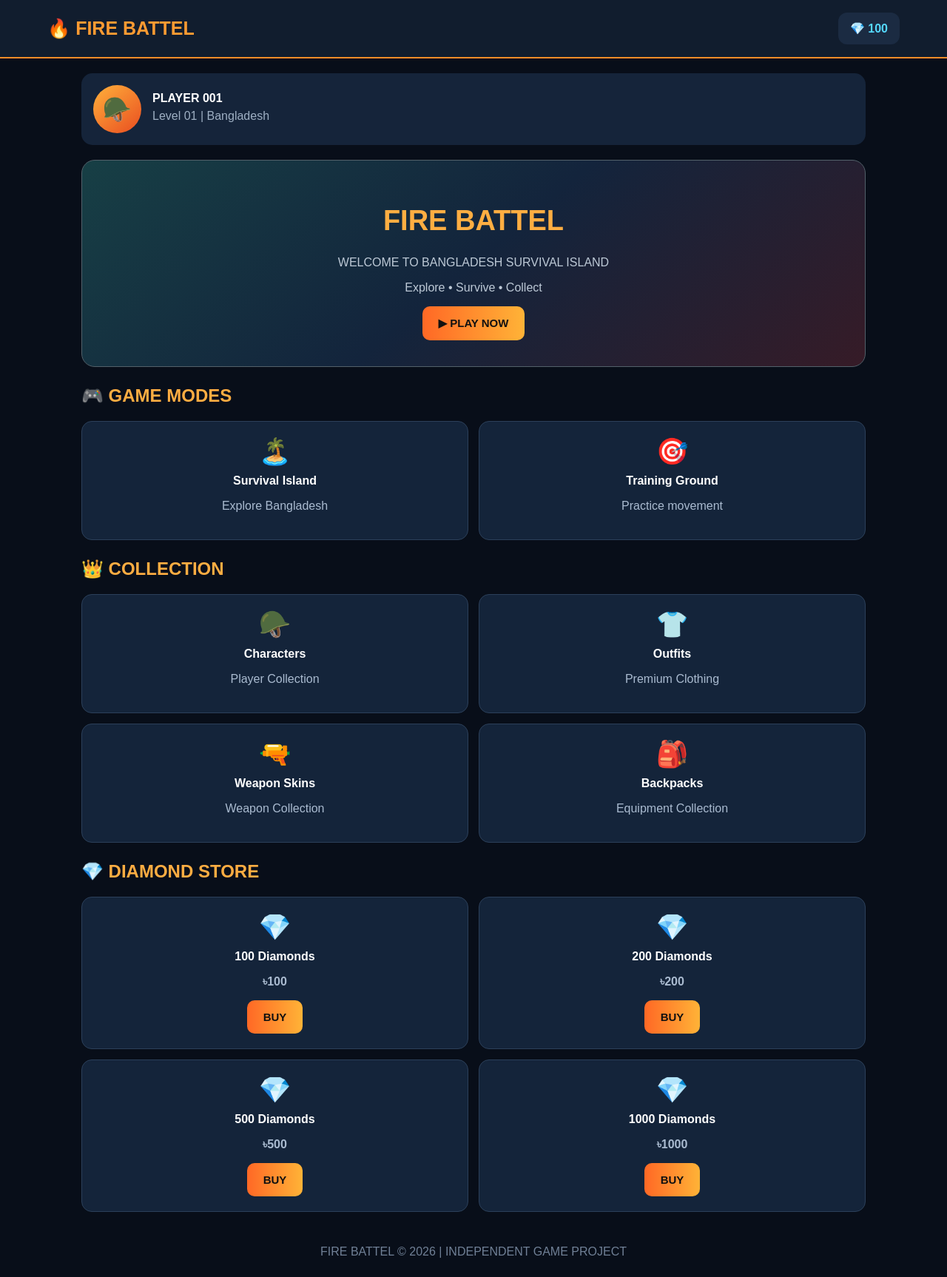
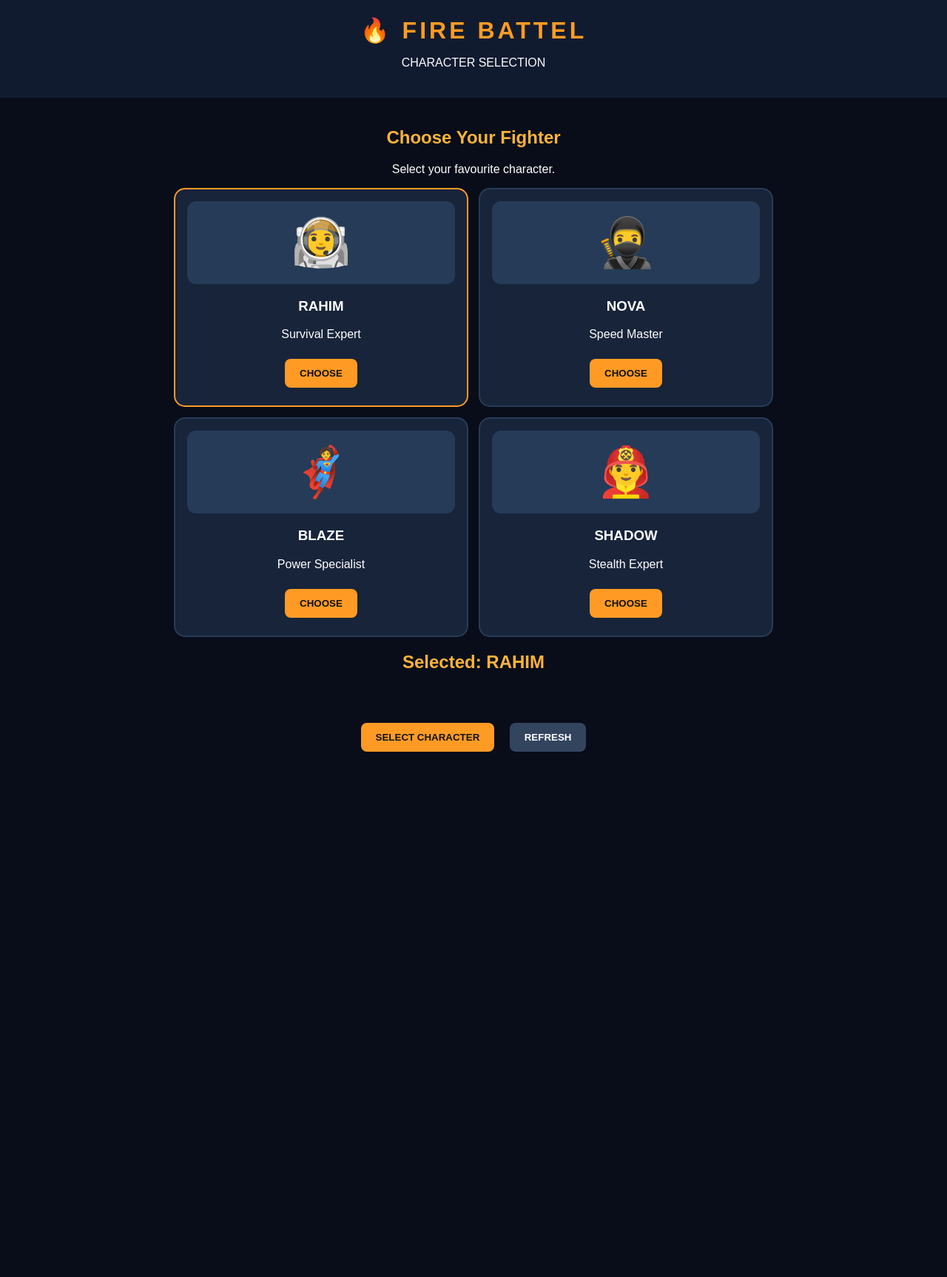
Before and after one commit to surjo43bd-star/Fire-Battel, a plain HTML site: page index.html in a window 1280 px wide. Shown: the whole page at 74% size. After the commit the page ends 1044 px from the top, so only its background shows below. Drawn offline with Linux system fonts and the light colour scheme.

Commit message:
Update index.html

```diff
--- a/index.html
+++ b/index.html
@@ -3,248 +3,66 @@
 <html lang="en">
 <head>
 <meta charset="UTF-8">
-<meta name="viewport" content="width=device-width, initial-scale=1">
-<title>FIRE BATTEL V2</title>
+<meta name="viewport" content="width=device-width, initial-scale=1.0">
+<title>FIRE BATTEL</title>
 <style>
 *{box-sizing:border-box}
-body{
- margin:0;background:#080e19;color:white;
- font-family:Arial,sans-serif;
-}
-header{
- display:flex;justify-content:space-between;
- align-items:center;padding:17px 5%;
- background:#111d2e;border-bottom:2px solid #ff8c28;
-}
-.logo{font-size:25px;font-weight:900;color:#ff9b32}
-.wallet{
- background:#1b2b42;padding:12px 16px;
- border-radius:12px;color:#55d9ff;font-weight:bold
-}
-main{max-width:1100px;margin:auto;padding:20px}
-.profile{
- display:flex;align-items:center;gap:15px;
- background:#15243a;padding:16px;border-radius:15px
-}
-.avatar{
- width:65px;height:65px;border-radius:50%;
- background:linear-gradient(140deg,#ffb13b,#e94d20);
- display:grid;place-items:center;font-size:32px
-}
-.hero{
- margin-top:20px;padding:35px 20px;
- text-align:center;border-radius:18px;
- background:linear-gradient(140deg,#173f45,#13243c,#361b27);
- border:1px solid #53616a;
-}
-.hero h1{font-size:38px;color:#ffae42}
-.hero p{color:#bdc9d6}
-button{
- border:0;border-radius:10px;padding:14px 22px;
- background:linear-gradient(90deg,#ff6825,#ffb337);
- color:#111;font-size:15px;font-weight:bold;
- cursor:pointer
-}
-section{margin-top:25px}
-h2{color:#ffad42}
-.grid{
- display:grid;grid-template-columns:repeat(2,1fr);
- gap:14px
-}
-.item{
- padding:20px;background:#14243a;
- border:1px solid #2c405a;border-radius:14px;
- text-align:center
-}
-.symbol{font-size:35px;margin-bottom:10px}
-.item p{color:#aabbd0}
-.price{color:#57d8ff;font-weight:bold}
-#game{display:none;text-align:center}
-canvas{
- width:100%;max-width:650px;
- border-radius:14px;border:2px solid #ff9d35;
- background:#244d38;touch-action:none
-}
-.controls{display:flex;justify-content:center;
- flex-wrap:wrap;gap:10px;margin:12px}
-.controls button{min-width:60px}
-footer{text-align:center;color:#708096;padding:25px}
-@media(max-width:550px){
- .grid{grid-template-columns:1fr}
- .hero h1{font-size:29px}
- header{padding:15px}
-}
+body{margin:0;background:#080d19;color:white;font-family:Arial,sans-serif;text-align:center}
+header{padding:22px;background:#111b30}
+h1{color:#ff9b24;letter-spacing:4px;margin:0}
+main{max-width:850px;margin:auto;padding:20px}
+h2{color:#ffb33b}
+.characters{display:grid;grid-template-columns:repeat(2,1fr);gap:14px}
+.card{background:#17243a;border:2px solid #293b57;border-radius:15px;padding:16px}
+.card.selected{border-color:#ff9b24}
+.avatar{font-size:65px;background:#263b57;border-radius:12px;padding:18px}
+button{background:#ff9b24;color:#111;border:0;padding:12px 20px;border-radius:8px;font-weight:bold;cursor:pointer;margin:8px}
+#message{color:#70e6a1;min-height:24px}
+.back{background:#33445f;color:white}
 </style>
 </head>
 <body>
 <header>
- <div class="logo">🔥 FIRE BATTEL</div>
- <div class="wallet">💎 <span id="diamonds">100</span></div>
+<h1>🔥 FIRE BATTEL</h1>
+<p>CHARACTER SELECTION</p>
 </header>
-
 <main>
-<div id="lobby">
- <div class="profile">
-  <div class="avatar">🪖</div>
-  <div>
-   <b>PLAYER 001</b>
-   <p style="margin:6px 0;color:#9eafc3">Level 01 | Bangladesh</p>
-  </div>
- </div>
-
- <div class="hero">
-  <h1>FIRE BATTEL</h1>
-  <p>WELCOME TO BANGLADESH SURVIVAL ISLAND</p>
-  <p>Explore • Survive • Collect</p>
-  <button onclick="startGame()">▶ PLAY NOW</button>
- </div>
-
- <section>
-  <h2>🎮 GAME MODES</h2>
-  <div class="grid">
-   <div class="item">
-    <div class="symbol">🏝️</div>
-    <b>Survival Island</b>
-    <p>Explore Bangladesh</p>
-   </div>
-   <div class="item">
-    <div class="symbol">🎯</div>
-    <b>Training Ground</b>
-    <p>Practice movement</p>
-   </div>
-  </div>
- </section>
-
- <section>
-  <h2>👑 COLLECTION</h2>
-  <div class="grid">
-   <div class="item">
-    <div class="symbol">🪖</div>
-    <b>Characters</b>
-    <p>Player Collection</p>
-   </div>
-   <div class="item">
-    <div class="symbol">👕</div>
-    <b>Outfits</b>
-    <p>Premium Clothing</p>
-   </div>
-   <div class="item">
-    <div class="symbol">🔫</div>
-    <b>Weapon Skins</b>
-    <p>Weapon Collection</p>
-   </div>
-   <div class="item">
-    <div class="symbol">🎒</div>
-    <b>Backpacks</b>
-    <p>Equipment Collection</p>
-   </div>
-  </div>
- </section>
-
- <section>
-  <h2>💎 DIAMOND STORE</h2>
-  <div class="grid">
-   <div class="item">
-    <div class="symbol">💎</div>
-    <b>100 Diamonds</b>
-    <p class="price">৳100</p>
-    <button onclick="buy(100)">BUY</button>
-   </div>
-   <div class="item">
-    <div class="symbol">💎</div>
-    <b>200 Diamonds</b>
-    <p class="price">৳200</p>
-    <button onclick="buy(200)">BUY</button>
-   </div>
-   <div class="item">
-    <div class="symbol">💎</div>
-    <b>500 Diamonds</b>
-    <p class="price">৳500</p>
-    <button onclick="buy(500)">BUY</button>
-   </div>
-   <div class="item">
-    <div class="symbol">💎</div>
-    <b>1000 Diamonds</b>
-    <p class="price">৳1000</p>
-    <button onclick="buy(1000)">BUY</button>
-   </div>
-  </div>
- </section>
-</div>
-
-<div id="game">
- <h2>🇧🇩 BANGLADESH SURVIVAL</h2>
- <p>Move your character around the island!</p>
- <canvas id="map" width="600" height="400"></canvas>
- <div class="controls">
-  <button onclick="move(0,-15)">▲</button>
-  <button onclick="move(-15,0)">◀</button>
-  <button onclick="move(15,0)">▶</button>
-  <button onclick="move(0,15)">▼</button>
- </div>
- <p id="score">Gems collected: 0</p>
- <button onclick="back()">BACK TO LOBBY</button>
-</div>
+<h2>Choose Your Fighter</h2>
+<p>Select your favourite character.</p>
+<div class="characters" id="characters"></div>
+<h2 id="selectedName">Selected: RAHIM</h2>
+<p id="message"></p>
+<button onclick="confirmCharacter()">SELECT CHARACTER</button>
+<button class="back" onclick="location.reload()">REFRESH</button>
 </main>
-<footer>FIRE BATTEL © 2026 | INDEPENDENT GAME PROJECT</footer>
-
 <script>
-let diamonds=100;
-let score=0;
-let player={x:300,y:200};
-let gems=[{x:100,y:100},{x:450,y:120},
-{x:180,y:320},{x:500,y:300}];
-
-function buy(amount){
- alert("Diamond purchases are not active yet. Please wait for the secure payment system.");
+const fighters=[
+{name:"RAHIM",emoji:"🧑‍🚀",power:"Survival Expert"},
+{name:"NOVA",emoji:"🥷",power:"Speed Master"},
+{name:"BLAZE",emoji:"🦸",power:"Power Specialist"},
+{name:"SHADOW",emoji:"👨‍🚒",power:"Stealth Expert"}
+];
+let selected=localStorage.getItem("fireCharacter")||"RAHIM";
+function showCharacters(){
+document.getElementById("characters").innerHTML=fighters.map(f=>`
+<div class="card ${selected===f.name?'selected':''}">
+<div class="avatar">${f.emoji}</div>
+<h3>${f.name}</h3>
+<p>${f.power}</p>
+<button onclick="choose('${f.name}')">CHOOSE</button>
+</div>`).join("");
+document.getElementById("selectedName").textContent="Selected: "+selected;
 }
-function startGame(){
- document.getElementById("lobby").style.display="none";
- document.getElementById("game").style.display="block";
- draw();
+function choose(name){
+selected=name;
+showCharacters();
+document.getElementById("message").textContent="";
 }
-function back(){
- document.getElementById("game").style.display="none";
- document.getElementById("lobby").style.display="block";
+function confirmCharacter(){
+localStorage.setItem("fireCharacter",selected);
+document.getElementById("message").textContent="Character "+selected+" selected successfully!";
 }
-function move(dx,dy){
- player.x=Math.max(12,Math.min(588,player.x+dx));
- player.y=Math.max(12,Math.min(388,player.y+dy));
- gems=gems.filter(g=>{
-  if(Math.hypot(g.x-player.x,g.y-player.y)<22){
-   score++;return false;
-  }
-  return true;
- });
- document.getElementById("score").textContent=
- "Gems collected: "+score;
- draw();
-}
-function draw(){
- const c=document.getElementById("map");
- const ctx=c.getContext("2d");
- ctx.fillStyle="#315b3c";
- ctx.fillRect(0,0,600,400);
- ctx.fillStyle="#277c9a";
- ctx.fillRect(0,265,600,35);
- ctx.strokeStyle="#78a86b";
- ctx.lineWidth=25;
- ctx.beginPath();
- ctx.moveTo(0,90);ctx.lineTo(200,150);
- ctx.lineTo(380,120);ctx.lineTo(600,210);
- ctx.stroke();
- gems.forEach(g=>{
-  ctx.fillStyle="#48dfff";
-  ctx.beginPath();ctx.arc(g.x,g.y,9,0,Math.PI*2);
-  ctx.fill();
- });
- ctx.fillStyle="#ffb13b";
- ctx.beginPath();
- ctx.arc(player.x,player.y,12,0,Math.PI*2);
- ctx.fill();
- ctx.fillStyle="white";
- ctx.fillText("PLAYER",player.x-20,player.y-19);
-}
+showCharacters();
 </script>
 </body>
 </html>
```
